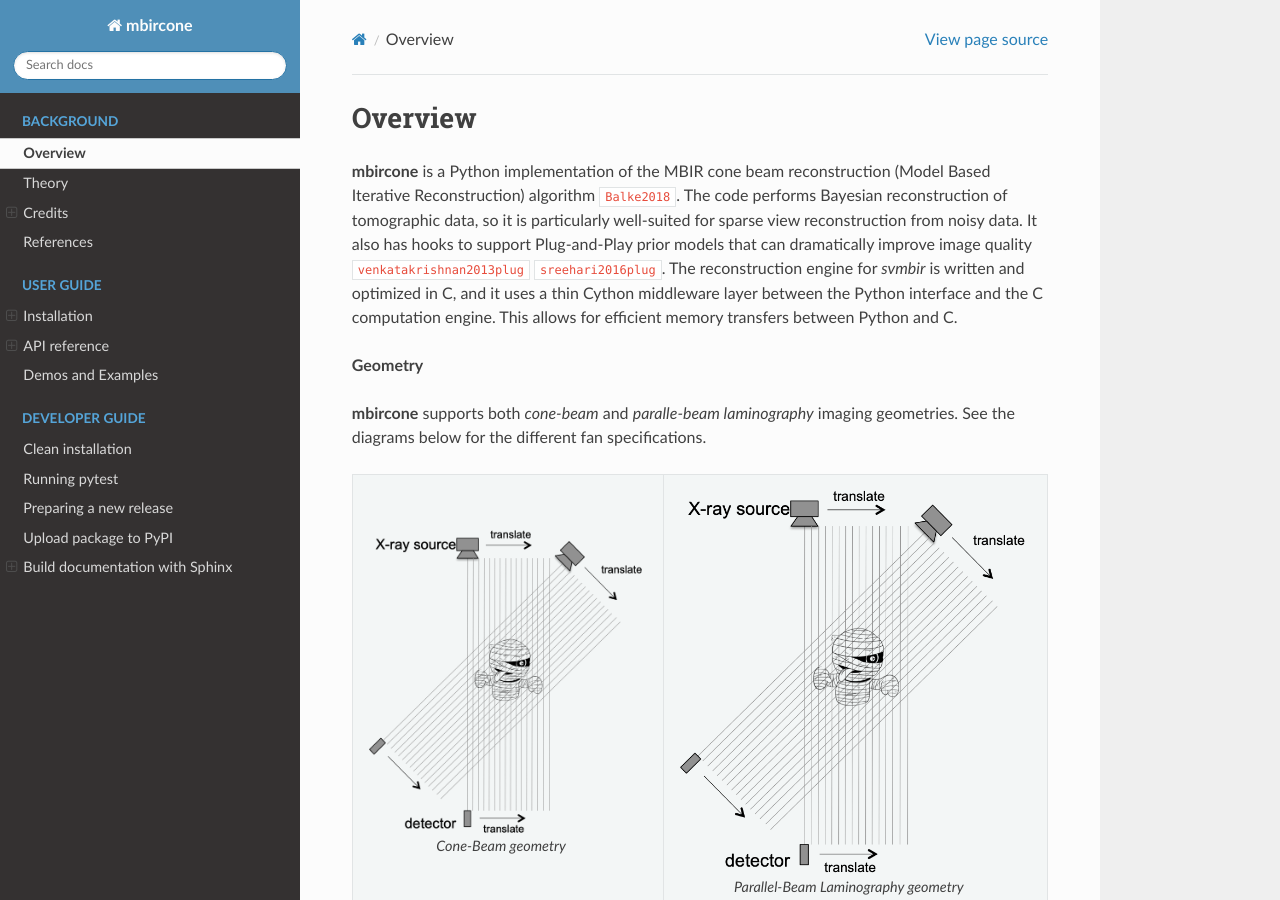
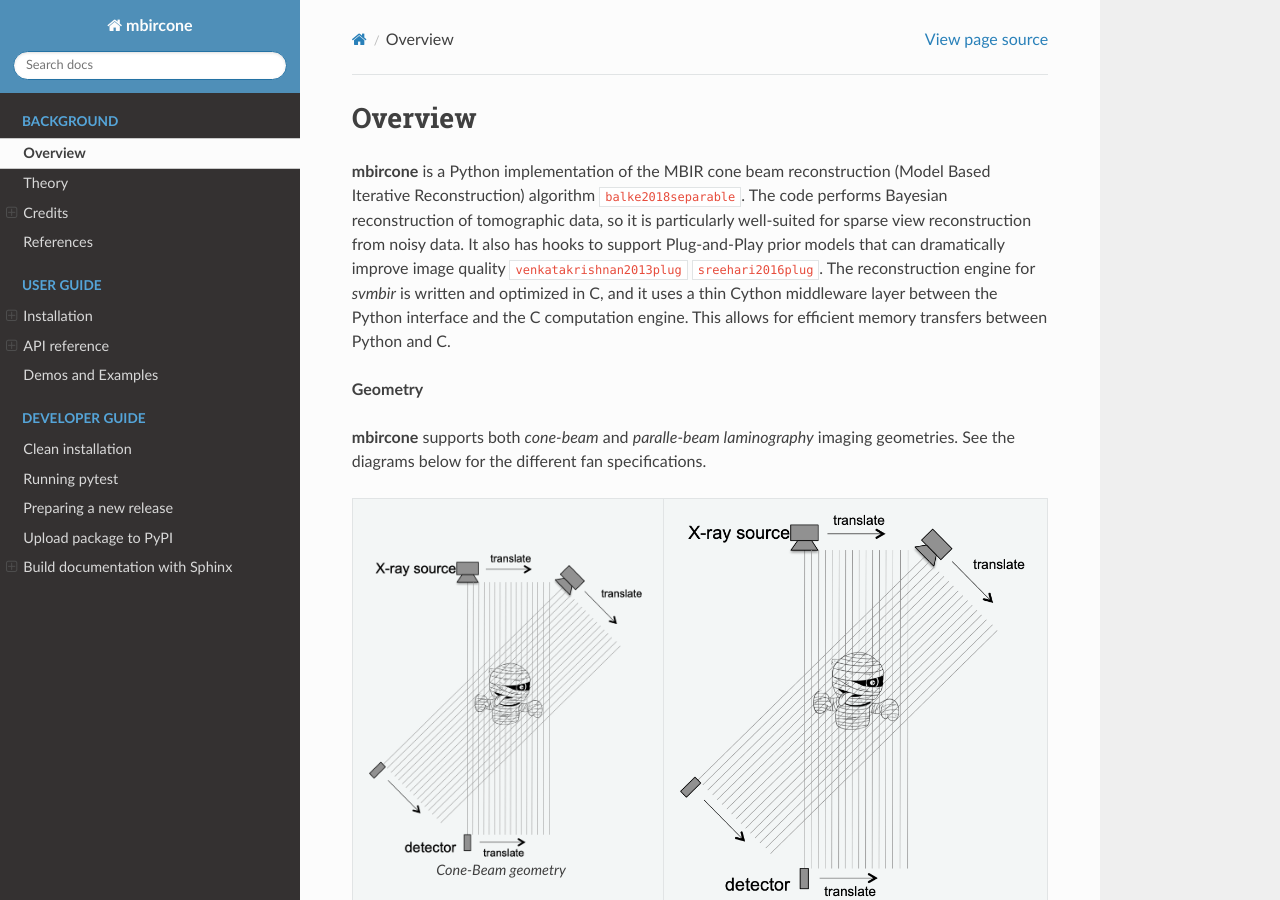
Before and after one commit to cabouman/mbircone, a Sphinx documentation site: the page built from docs/source/overview.rst, in a window 1280 px wide and 900 px high. Built offline with Sphinx 7.4.7 and the Read the Docs theme 2.0.0, drawn with Linux system fonts in a browser that asks for light colours; cross-references to code outside the pages are shown as plain code; some of the changed lines change nothing that is shown.

Commit message:
Bibtex fixes

```diff
--- a/docs/source/bibtex/ref.bib
+++ b/docs/source/bibtex/ref.bib
@@ -1,54 +1,73 @@
 @article{wang2016high,
-  title={High performance model based image reconstruction},
-  author={Wang, Xiao and Sabne, Amit and Kisner, Sherman and Raghunathan, Anand and Bouman, Charles and Midkiff, Samuel},
-  booktitle = {Proceedings of the 21st ACM SIGPLAN Symposium on Principles and Practice of Parallel Programming},
-  journal={ACM SIGPLAN Notices},
-  volume={51},
-  number={8},
-  numpages = {12},
-  series = {PPoPP '16},
-  year={2016},
-  doi = {10.1145/2851141.2851163},
+  title =	 {High performance model based image reconstruction},
+  author =	 {Wang, Xiao and Sabne, Amit and Kisner, Sherman and
+                  Raghunathan, Anand and Bouman, Charles and Midkiff,
+                  Samuel},
+  booktitle =	 {Proceedings of the 21st ACM SIGPLAN Symposium on
+                  Principles and Practice of Parallel Programming},
+  journal =	 {ACM SIGPLAN Notices},
+  volume =	 51,
+  number =	 8,
+  numpages =	 12,
+  series =	 {PPoPP '16},
+  year =	 2016,
+  doi =		 {10.1145/2851141.2851163},
 }
 
 @inproceedings{wang2017massively,
-  title={Massively parallel 3D image reconstruction},
-  author={Wang, Xiao and Sabne, Amit and Sakdhnagool, Putt and Kisner, Sherman J and Bouman, Charles A and Midkiff, Samuel P},
-  booktitle={Proceedings of the International Conference for High Performance Computing, Networking, Storage and Analysis},
-  articleno = {3},
-  numpages = {12},
-  series = {SC '17},
-  year={2017},
-  note = {Selected as finalist for 2017 ACM Gordon Bell Prize},
-  doi = {10.1145/3126908.3126911},
+  title =	 {Massively parallel 3D image reconstruction},
+  author =	 {Wang, Xiao and Sabne, Amit and Sakdhnagool, Putt and
+                  Kisner, Sherman J. and Bouman, Charles A. and Midkiff,
+                  Samuel P.},
+  booktitle =	 {Proceedings of the International Conference for High
+                  Performance Computing, Networking, Storage and
+                  Analysis},
+  articleno =	 3,
+  numpages =	 12,
+  series =	 {SC '17},
+  year =	 2017,
+  note =	 {Selected as finalist for 2017 ACM Gordon Bell Prize},
+  doi =		 {10.1145/3126908.3126911},
 }
 
 @inproceedings{venkatakrishnan2013plug,
-  title={Plug-and-play priors for model based reconstruction},
-  author={Venkatakrishnan, Singanallur V and Bouman, Charles A and Wohlberg, Brendt},
-  booktitle={2013 IEEE Global Conference on Signal and Information Processing},
-  pages={945--948},
-  year={2013},
-  organization={IEEE},
-  doi={10.1109/GlobalSIP.2013.6737048}
+  title =	 {Plug-and-play priors for model based reconstruction},
+  author =	 {Venkatakrishnan, Singanallur V. and Bouman, Charles A.
+                  and Wohlberg, Brendt},
+  booktitle =	 {2013 IEEE Global Conference on Signal and
+                  Information Processing},
+  pages =	 {945--948},
+  year =	 2013,
+  organization = {IEEE},
+  doi =		 {10.1109/GlobalSIP.2013.6737048}
 }
 
 @article{sreehari2016plug,
-  title={Plug-and-play priors for bright field electron tomography and sparse interpolation},
-  author={Sreehari, Suhas and Venkatakrishnan, S Venkat and Wohlberg, Brendt and Buzzard, Gregery T and Drummy, Lawrence F and Simmons, Jeffrey P and Bouman, Charles A},
-  journal={IEEE Transactions on Computational Imaging},
-  volume={2},
-  number={4},
-  pages={408--423},
-  year={2016},
-  publisher={IEEE},
-  doi={10.1109/TCI.2016.2599778}
+  title =	 {Plug-and-play priors for bright field electron
+                  tomography and sparse interpolation},
+  author =	 {Sreehari, Suhas and Venkatakrishnan, S. Venkat and
+                  Wohlberg, Brendt and Buzzard, Gregery T. and Drummy,
+                  Lawrence F. and Simmons, Jeffrey P. and Bouman,
+                  Charles A.},
+  journal =	 {IEEE Transactions on Computational Imaging},
+  volume =	 2,
+  number =	 4,
+  pages =	 {408--423},
+  year =	 2016,
+  publisher =	 {IEEE},
+  doi =		 {10.1109/TCI.2016.2599778}
 }
 
-@article{Balke2018,
-  title={Separable Models for cone-beam MBIR Reconstruction},
-  author={Thilo Balke and Soumendu Majee and Gregery T. Buzzard and Scott Poveromo and Patrick Howard and Michael A. Groeber and John McClure },
-  journal={Proceedings of the IS\&T Int. Symposium on Electronic Imaging, Computational Imaging XVI},
-  pages={181-1 to 181-7},
-  year={2018},
+@inproceedings{balke2018separable,
+  title =	 {Separable models for cone-beam {MBIR}
+                  Reconstruction},
+  author =	 {Thilo Balke and Soumendu Majee and Gregery
+                  T. Buzzard and Scott Poveromo and Patrick Howard and
+                  Michael A. Groeber and John McClure and Charles
+                  A. Bouman},
+  booktitle =	 {Proceedings of the IS\&T Int. Symposium on
+                  Electronic Imaging, Computational Imaging XVI},
+  pages =	 {181-1--181-7},
+  year =	 2018,
+  doi =		 {10.2352/ISSN.2470-1173.2018.15.COIMG-181}
 }
--- a/docs/source/overview.rst
+++ b/docs/source/overview.rst
@@ -3,7 +3,7 @@
 ========
 
 
-**mbircone** is a Python implementation of the MBIR cone beam reconstruction (Model Based Iterative Reconstruction) algorithm :cite:`Balke2018`.
+**mbircone** is a Python implementation of the MBIR cone beam reconstruction (Model Based Iterative Reconstruction) algorithm :cite:`balke2018separable`.
 The code performs Bayesian reconstruction of tomographic data, so it is particularly well-suited for sparse view reconstruction from noisy data.
 It also has hooks to support Plug-and-Play prior models that can dramatically improve image quality :cite:`venkatakrishnan2013plug` :cite:`sreehari2016plug`.
 The reconstruction engine for *svmbir* is written and optimized in C, and it uses a thin Cython middleware layer between the Python interface and the C computation engine.
```
